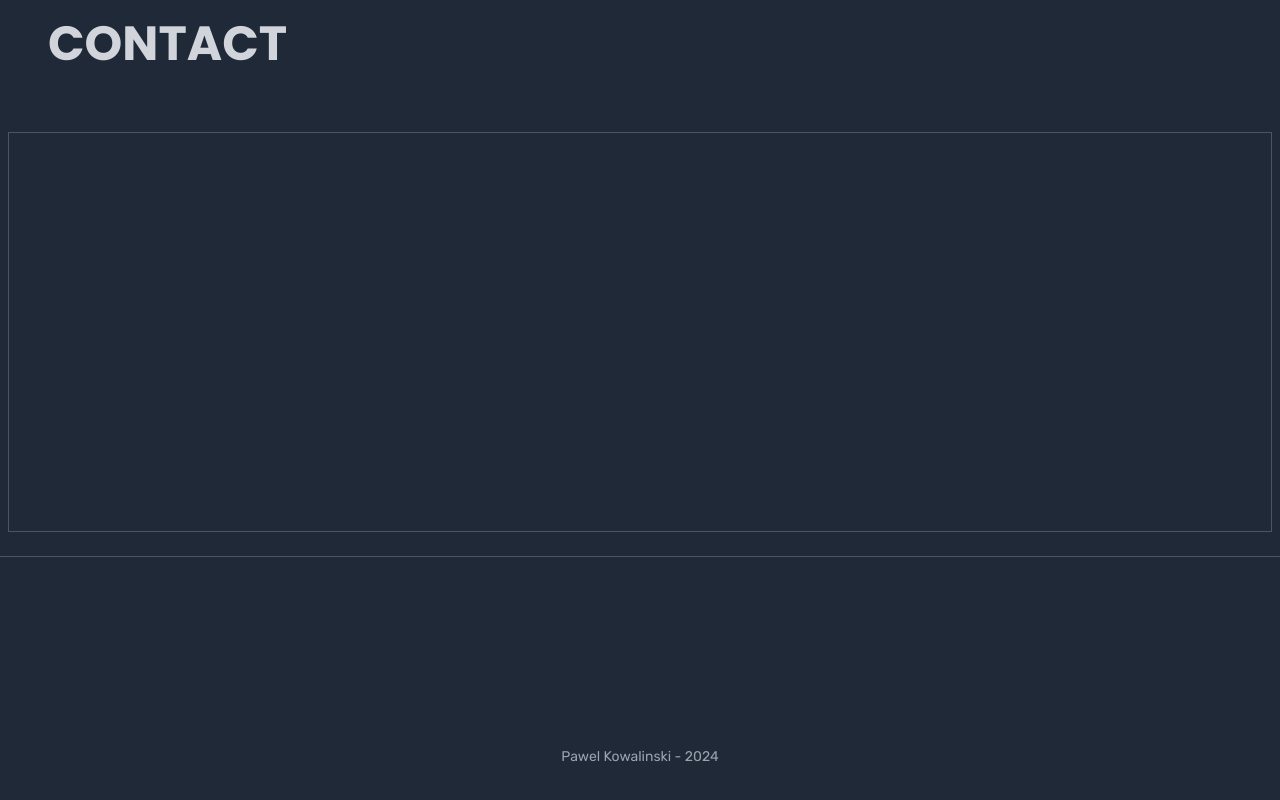
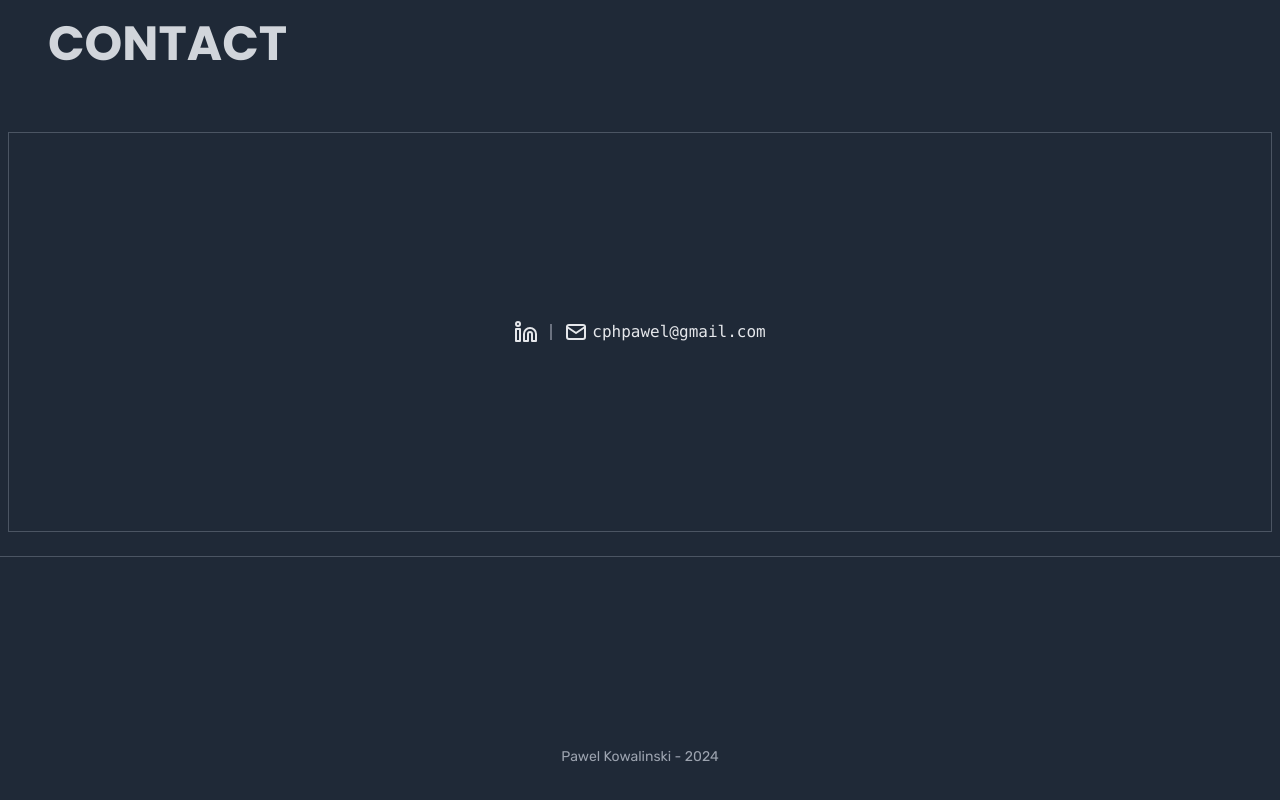
Before and after one commit to mrlzzz/portfolio-main, a React (Vite) app: page / in a window 1280 px wide. Shown: the part 1709-2509 px from the top of the page. Built offline with nearby package versions, Linux system fonts and the light colour scheme.

Commit message:
fix: ui, iphone notch bg color

```diff
--- a/index.html
+++ b/index.html
@@ -21,6 +21,8 @@
       href="/favicon/favicon-16x16.png"
     />
     <link rel="manifest" href="/favicon/site.webmanifest" />
+    <!-- Set iphone notch bg color on safari -->
+    <meta name="theme-color" content="#1F2937" />
     <title>Pawel - Frontend Developer Portfolio</title>
   </head>
   <body>
--- a/src/components/feature/Contact.tsx
+++ b/src/components/feature/Contact.tsx
@@ -1,12 +1,26 @@
+import Icon from "../../utils/Icon";
 import SectionTitle from "../ui/SectionTitle";
 
 const Contact = () => {
   return (
-    <section className="mx-auto my-4 h-fit min-h-[50vh] max-w-[1500px] p-2">
+    <section className="mx-auto mb-20 mt-4 h-fit min-h-[50vh] max-w-[1500px] p-2 lg:mb-4">
       <SectionTitle text="Contact" />
       {/* <hr className="absolute top-7 h-3 w-48 border-0 bg-gray-900"></hr> */}
 
-      <div className="mx-auto flex h-[50vh] max-w-7xl justify-center border border-gray-600"></div>
+      <div className="mx-auto flex h-[50vh] max-w-7xl flex-col items-center justify-center gap-2 border border-gray-600">
+        <span className="flex items-center gap-3 ">
+          <a href="https://www.linkedin.com/in/pawel-kowalinski/">
+            <Icon type="linkedIn" />
+          </a>
+          <span className="h-4 w-[2px] bg-gray-500" />
+          <span className="flex gap-1 font-mono">
+            <a href="mailto:cphpawel@gmail.com">
+              <Icon type="mail" />
+            </a>
+            cphpawel@gmail.com
+          </span>
+        </span>
+      </div>
     </section>
   );
 };
--- a/src/components/ui/Card.tsx
+++ b/src/components/ui/Card.tsx
@@ -1,6 +1,3 @@
-// import { useEffect, useState } from "react";
-
-import { useEffect } from "react";
 import Icon from "../../utils/Icon";
 import Badge from "./Badge";
 
@@ -25,12 +22,8 @@ const Card = ({ data }: CardProps) => {
     return <Badge key={idx} title={e} />;
   });
 
-  useEffect(() => {
-    console.log(img[0].position);
-  }, [img]);
-
   return (
-    <div className="relative mx-2 mb-6 flex h-fit flex-col justify-between gap-10 border border-gray-600 bg-gray-800 hover:brightness-105 active:shadow-none lg:mx-6">
+    <div className="relative mx-2 mb-20 flex h-fit flex-col justify-between gap-10 border border-gray-600 bg-gray-800 last:mb-6 hover:brightness-105 active:shadow-none lg:mx-6 lg:mb-6">
       <div className="absolute -right-3 -top-3 mx-1 flex gap-2 border border-gray-600 bg-gray-800 px-3 py-2">
         <a href={github}>
           <Icon type="github" />
@@ -39,13 +32,11 @@ const Card = ({ data }: CardProps) => {
           <Icon type="link" />
         </a>
       </div>
-
       <div className="flex flex-col gap-4 p-4">
         <h1 className="text-xl font-bold">{title}</h1>
         <p className="max-w-[320px] text-pretty text-gray-400">{description}</p>
         <div className="flex max-w-[300px] flex-wrap">{techStackList}</div>
       </div>
-      {/* `object-fit` is fill by default */}
       <img
         className={`h-[250px] w-[370px] object-cover object-${img[0].position}  brightness-75 transition-all hover:brightness-90`}
         src={img[0].src}
--- a/src/components/ui/Section.tsx
+++ b/src/components/ui/Section.tsx
@@ -4,7 +4,7 @@ type SectionProps = {
 
 const Section = ({ children }: SectionProps) => {
   return (
-    <section className="mx-auto my-4 h-fit min-h-[75vh] max-w-[1500px] p-2">
+    <section className="mx-auto mb-20 mt-4 h-fit min-h-[75vh] max-w-[1500px] p-2 lg:mb-4">
       {children}
     </section>
   );
--- a/src/components/ui/SectionTitle.tsx
+++ b/src/components/ui/SectionTitle.tsx
@@ -4,7 +4,7 @@ type SectionTitleProps = {
 
 const SectionTitle = ({ text }: SectionTitleProps) => {
   return (
-    <h1 className="relative left-2 mb-4 w-fit text-3xl font-bold uppercase text-gray-300 lg:left-10 lg:mb-16 lg:mt-8 lg:text-5xl">
+    <h1 className="relative left-2 mb-4  w-fit text-3xl font-bold uppercase text-gray-300 lg:left-10 lg:mb-16 lg:mt-8 lg:text-5xl">
       {text}
     </h1>
   );
--- a/src/data/avatarData.tsx
+++ b/src/data/avatarData.tsx
@@ -1,3 +1,7 @@
+/*
+  https://boringavatars.com/
+*/
+
 const one = (
   <svg
     viewBox="0 0 36 36"
--- a/src/utils/Icon.tsx
+++ b/src/utils/Icon.tsx
@@ -183,6 +183,7 @@ const mail = (
     strokeWidth="2"
     strokeLinecap="round"
     strokeLinejoin="round"
+    className="transition-all hover:text-red-400"
   >
     <path d="M3 7a2 2 0 0 1 2 -2h14a2 2 0 0 1 2 2v10a2 2 0 0 1 -2 2h-14a2 2 0 0 1 -2 -2v-10z"></path>
     <path d="M3 7l9 6l9 -6"></path>
@@ -200,6 +201,7 @@ const linkedIn = (
     strokeWidth="2"
     strokeLinecap="round"
     strokeLinejoin="round"
+    className="transition-all hover:text-red-400"
   >
     <path d="M16 8a6 6 0 0 1 6 6v7h-4v-7a2 2 0 0 0-2-2 2 2 0 0 0-2 2v7h-4v-7a6 6 0 0 1 6-6z" />
     <rect width="4" height="12" x="2" y="9" />
--- a/src/utils/RandomAvatar.tsx
+++ b/src/utils/RandomAvatar.tsx
@@ -21,7 +21,10 @@ const RandomAvatar = ({ className }: RandomAvatarProps) => {
   };
 
   return (
-    <div onClick={handleClick} className={`${className} w-fit transition-all`}>
+    <div
+      onClick={handleClick}
+      className={`${className} w-fit transition-all hover:brightness-75 active:scale-95 `}
+    >
       {avatarData[currentIndex]}
     </div>
   );
```
